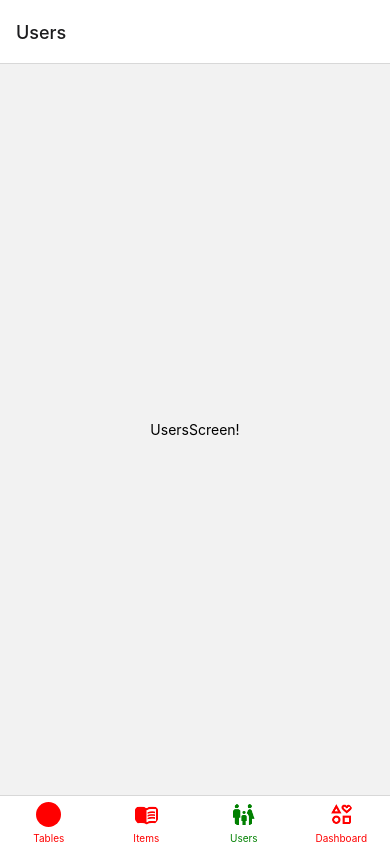
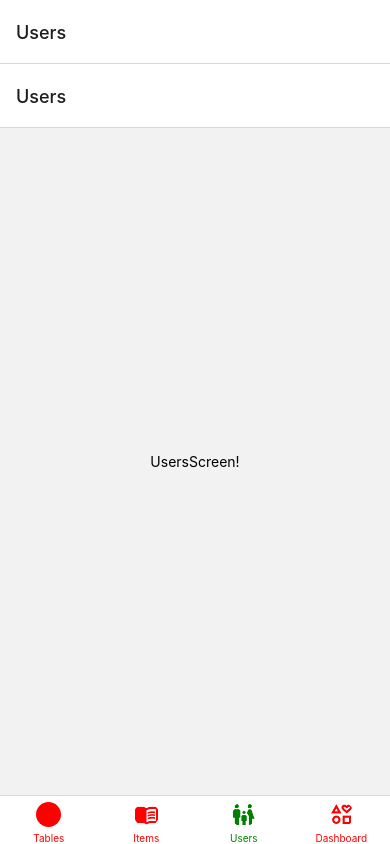
Before and after one commit to AmitRohan/gyaat, a React Native app: screen /Users in a window 390 px wide. Built offline with nearby package versions, Linux system fonts and the light colour scheme; grey boxes are pictures that could not be loaded.

Commit message:
Added Sub Navigation

```diff
--- a/App.js
+++ b/App.js
@@ -11,10 +11,14 @@ import React from 'react';
 import {NavigationContainer} from '@react-navigation/native';
 import {createBottomTabNavigator} from '@react-navigation/bottom-tabs';
 import {Image} from 'react-native';
-import UsersScreen from './screens/UsersScreen';
+
 import TablesScreen from './screens/TablesScreen';
 import DashboardScreen from './screens/DashboardScreen';
-import ItemsScreen from './screens/ItemsScreen';
+
+import {
+  ItemsScreenNavigations,
+  UsersScreenNavigations,
+} from './AppSubNavigation';
 
 const tablesIcon = require('./assets/icons/tables.png');
 const dashboardIcon = require('./assets/icons/dashboard.png');
@@ -70,8 +74,8 @@ const App = () => {
           tabBarInactiveTintColor: tabBarInactiveTintColor,
         })}>
         <Tab.Screen name="Tables" component={TablesScreen} />
-        <Tab.Screen name="Items" component={ItemsScreen} />
-        <Tab.Screen name="Users" component={UsersScreen} />
+        <Tab.Screen name="Items" component={ItemsScreenNavigations} />
+        <Tab.Screen name="Users" component={UsersScreenNavigations} />
         <Tab.Screen
           name="Dashboard"
           component={DashboardScreen}
--- /dev/null
+++ b/AppSubNavigation.js
@@ -0,0 +1,25 @@
+import React from 'react';
+import {createStackNavigator} from '@react-navigation/stack';
+import ItemsScreen from './screens/ItemsScreen';
+import UsersScreen from './screens/UsersScreen';
+const Stack = createStackNavigator();
+
+const ItemsScreenNavigations = () => {
+  return (
+    <Stack.Navigator>
+      <Stack.Screen name="Items" component={ItemsScreen} />
+      <Stack.Screen name="New Item" component={ItemsScreen} />
+    </Stack.Navigator>
+  );
+};
+
+const UsersScreenNavigations = () => {
+  return (
+    <Stack.Navigator>
+      <Stack.Screen name="Users" component={UsersScreen} />
+      <Stack.Screen name="New User" component={UsersScreen} />
+    </Stack.Navigator>
+  );
+};
+
+export {ItemsScreenNavigations, UsersScreenNavigations};
```
